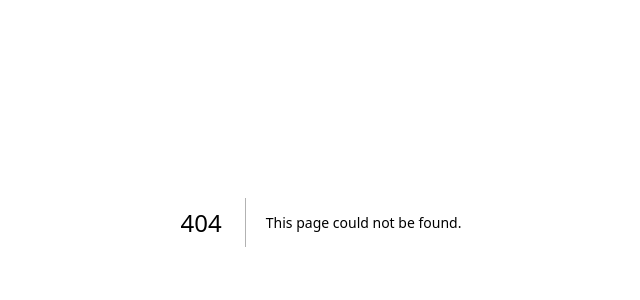
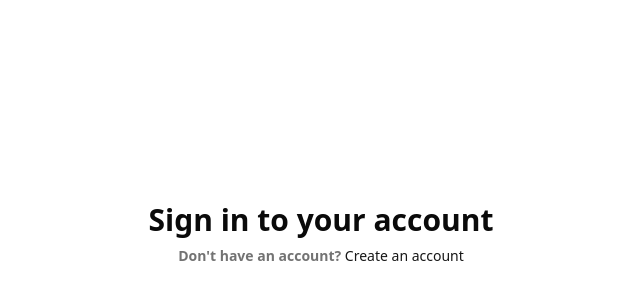
Before and after one commit to rezis-work/socium, a Next.js app in the folder apps/web/: page /signin in a window 1280 px wide. Before the commit this address had no page. Shown: the part 178-478 px from the top of the page, without its empty margins (319-959 px from the left). Built offline with nearby package versions, Linux system fonts and the light colour scheme.

Commit message:
implement auth pages

```diff
--- /dev/null
+++ b/apps/web/app/signin/page.tsx
@@ -0,0 +1,24 @@
+import Link from "next/link";
+
+export default function SigninPage() {
+  return (
+    <div className="min-h-screen flex items-center justify-center bg-background py-12 px-4 sm:px-6 lg:px-6">
+      <div className="max-w-md w-full space-y-8">
+        <div className="text-center">
+          <h2 className="mt-6 text-3xl font-extrabold text-foreground">
+            Sign in to your account
+          </h2>
+          <p className="mt-2 text-sm text-muted-foreground font-extrabold">
+            Don&apos;t have an account?{" "}
+            <Link
+              href="/signup"
+              className="font-medium text-primary hover:text-primary/90"
+            >
+              Create an account
+            </Link>
+          </p>
+        </div>
+      </div>
+    </div>
+  );
+}
--- /dev/null
+++ b/apps/web/app/signup/page.tsx
@@ -0,0 +1,24 @@
+import Link from "next/link";
+
+export default function SignupPage() {
+  return (
+    <div className="min-h-screen flex items-center justify-center bg-background py-12 px-4 sm:px-6 lg:px-6">
+      <div className="max-w-md w-full space-y-8">
+        <div className="text-center">
+          <h2 className="mt-6 text-3xl font-extrabold text-foreground">
+            Create Your Account
+          </h2>
+          <p className="mt-2 text-sm text-muted-foreground font-extrabold">
+            Already have an account?{" "}
+            <Link
+              href="/signin"
+              className="font-medium text-primary hover:text-primary/90"
+            >
+              Sign in
+            </Link>
+          </p>
+        </div>
+      </div>
+    </div>
+  );
+}
--- a/apps/web/package.json
+++ b/apps/web/package.json
@@ -1,6 +1,6 @@
 {
   "name": "web",
-  "version": "0.1.2",
+  "version": "0.1.3",
   "type": "module",
   "private": true,
   "scripts": {
```
Also changed, not shown: 1 other file (tests, documents, lock files or other folders).
